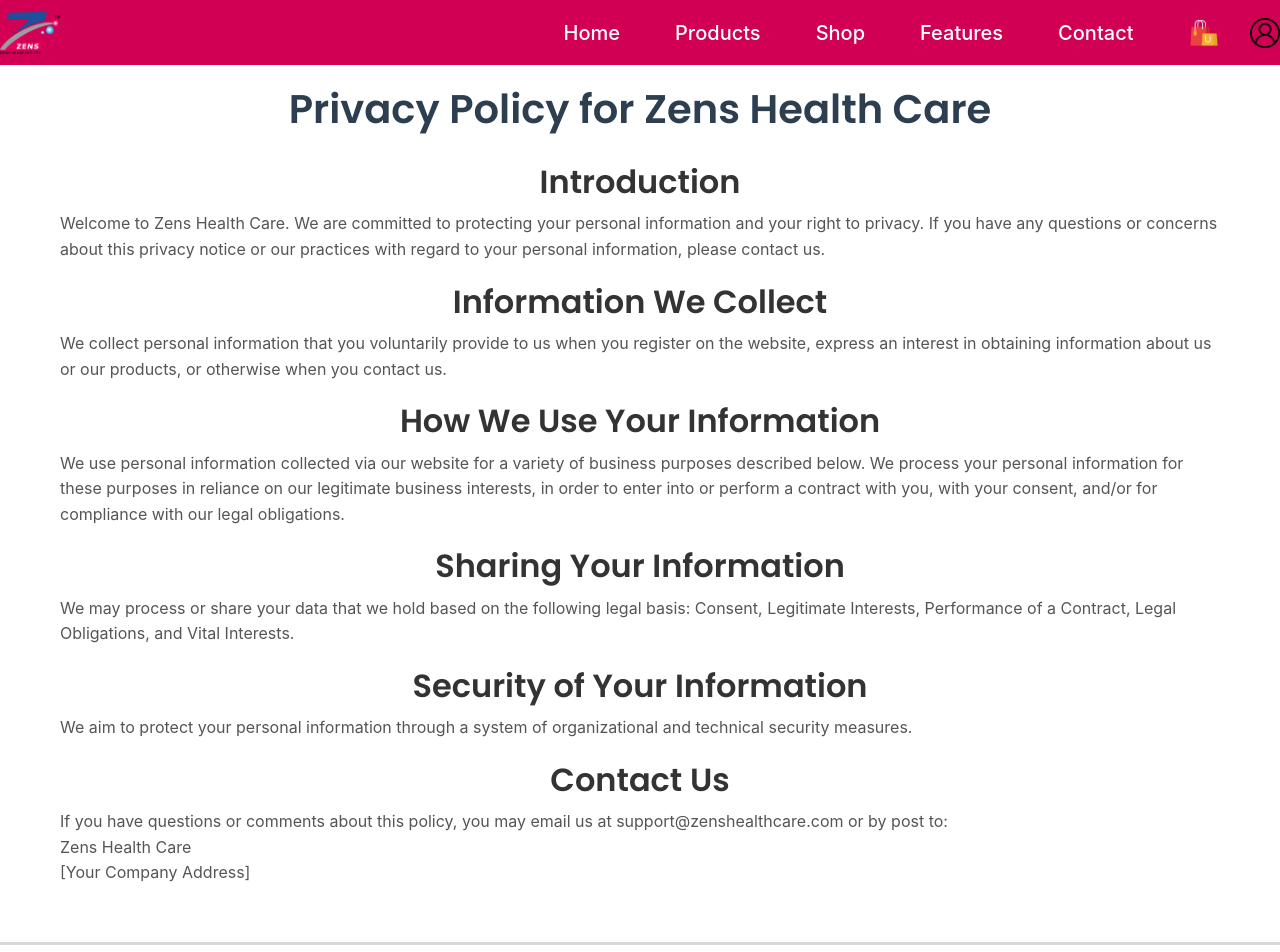
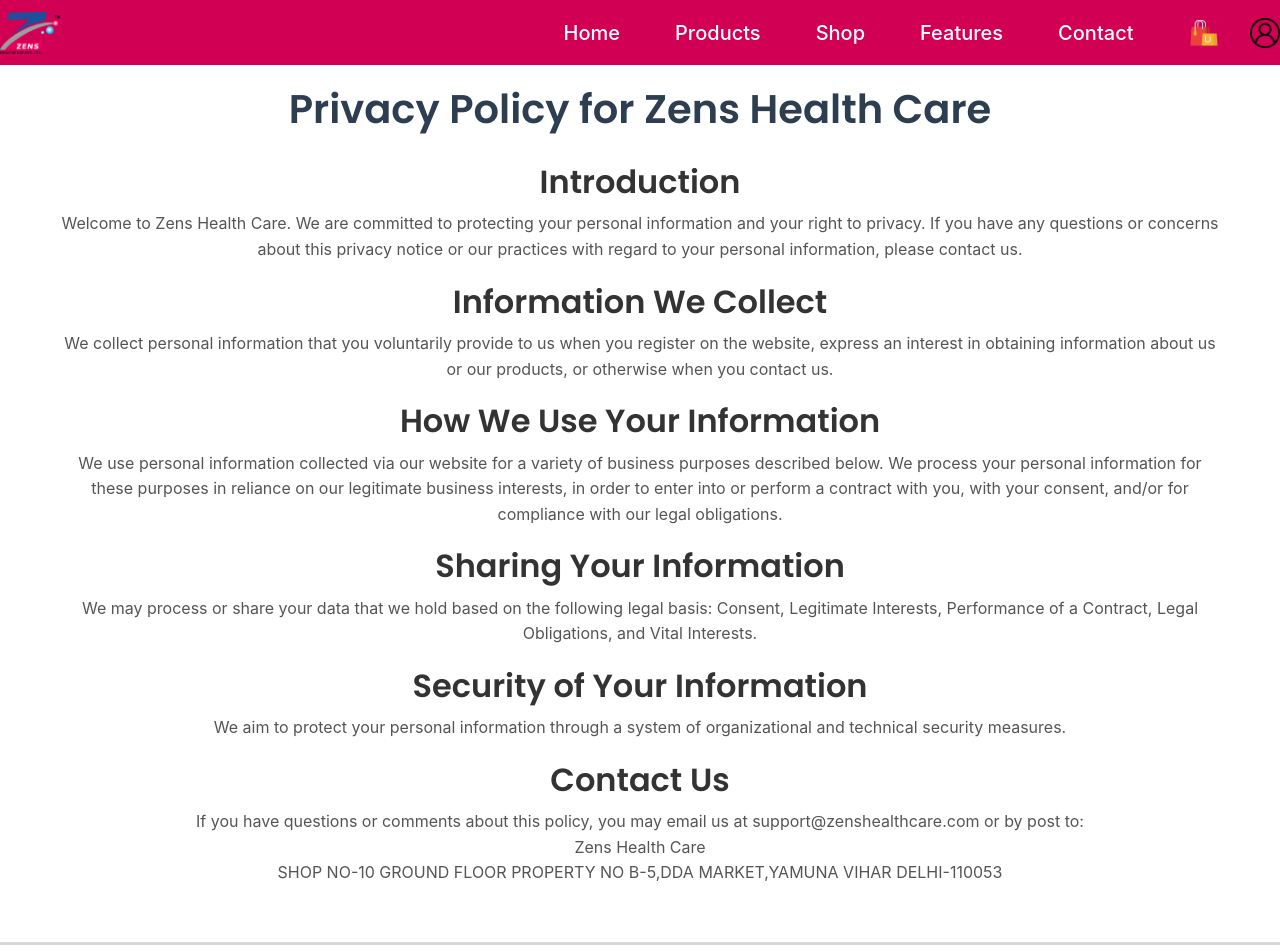
Before and after one commit to Mannumishra/ZendFullProject, a React (Create React App) app in the folder client/: page /privacypolicy in a window 1280 px wide. Shown: the top 952 px of the page. Built offline with nearby package versions, Linux system fonts and the light colour scheme; no server answers.

Commit message:
add chnges

```diff
--- a/client/src/Components/PrivacyPolicy/PrivacyPolicy.css
+++ b/client/src/Components/PrivacyPolicy/PrivacyPolicy.css
@@ -28,6 +28,7 @@
   .section p {
     color: #555;
     line-height: 1.6;
+    text-align: center;
   }
 
   @media (max-width: 600px) {
--- a/client/src/Components/PrivacyPolicy/PrivacyPolicy.jsx
+++ b/client/src/Components/PrivacyPolicy/PrivacyPolicy.jsx
@@ -58,7 +58,7 @@ const PrivacyPolicy = () => {
           <br />
           Zens Health Care
           <br />
-          [Your Company Address]
+          SHOP NO-10 GROUND FLOOR PROPERTY NO B-5,DDA MARKET,YAMUNA VIHAR DELHI-110053
         </p>
       </div>
     </div>
```
